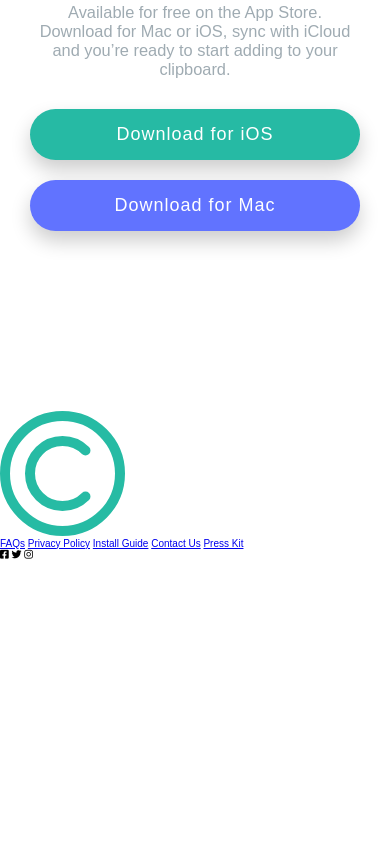
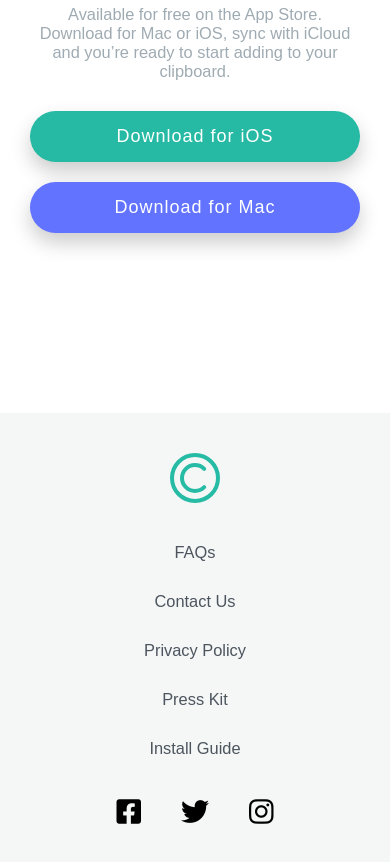
Before and after one commit to Tham-Bahadur-Pun/clipboard-landing-page-master, a website: page index.html in a window 390 px wide. Shown: the part 3930-4792 px from the top of the page. Before the commit the page ends 4490 px from the top, so only its background shows below. Drawn offline with Linux system fonts and the light colour scheme; a web font is replaced by a local one.

Commit message:
mobile finished

```diff
--- a/index.html
+++ b/index.html
@@ -166,10 +166,19 @@
       <ul class="footer--links">
         <li class="footer--list">
           <a href="#" class="footer--link">FAQs</a>
+        </li>
+        <li class="footer--list">
+          <a href="#" class="footer--link">Contact Us</a>
+        </li>
+        <li class="footer--list">
           <a href="#" class="footer--link">Privacy Policy</a>
+        </li>
+
+        <li class="footer--list">
+          <a href="#" class="footer--link">Press Kit</a>
+        </li>
+        <li class="footer--list">
           <a href="#" class="footer--link">Install Guide</a>
-          <a href="#" class="footer--link">Contact Us</a>
-          <a href="#" class="footer--link">Press Kit</a>
         </li>
       </ul>
       <div class="footer--icons">
--- a/sass/_base.scss
+++ b/sass/_base.scss
@@ -14,11 +14,17 @@ html {
 
 body {
   font-family: "Bai Jamjuree", sans-serif;
+  font-size: 1.64rem;
 }
 img {
   max-width: 100%;
 }
-
+a {
+  text-decoration: none;
+}
+ul {
+  list-style: none;
+}
 .clipboard {
   @include section-padding;
   display: grid;
--- /dev/null
+++ b/sass/_footer.scss
@@ -0,0 +1,36 @@
+.footer {
+  padding: 4rem 3rem;
+  display: grid;
+  justify-items: center;
+  row-gap: 4rem;
+  background-color: rgba($color-neutral-grayish-blue, 0.1);
+  &--image {
+    width: 5rem;
+  }
+
+  &--icons {
+    display: flex;
+    // justify-content: space-between;
+    font-size: 2.8rem;
+    i:not(:last-child) {
+      margin-right: 4rem;
+    }
+  }
+  &--list:not(:last-child) {
+    margin-bottom: 3rem;
+  }
+  &--link {
+    text-align: center;
+    display: inherit;
+    color: $color-neutral-blue;
+    font-weight: 400;
+    transition: all 0.2s;
+    -webkit-transition: all 0.2s;
+    -moz-transition: all 0.2s;
+    -ms-transition: all 0.2s;
+    -o-transition: all 0.2s;
+    &:hover {
+      color: $color-primary-cyan;
+    }
+  }
+}
--- a/sass/main.scss
+++ b/sass/main.scss
@@ -9,3 +9,4 @@
 @import "overview";
 @import "access";
 @import "workflow";
+@import "footer";
```
Also changed, not shown: css/style.css, 1 other file.
